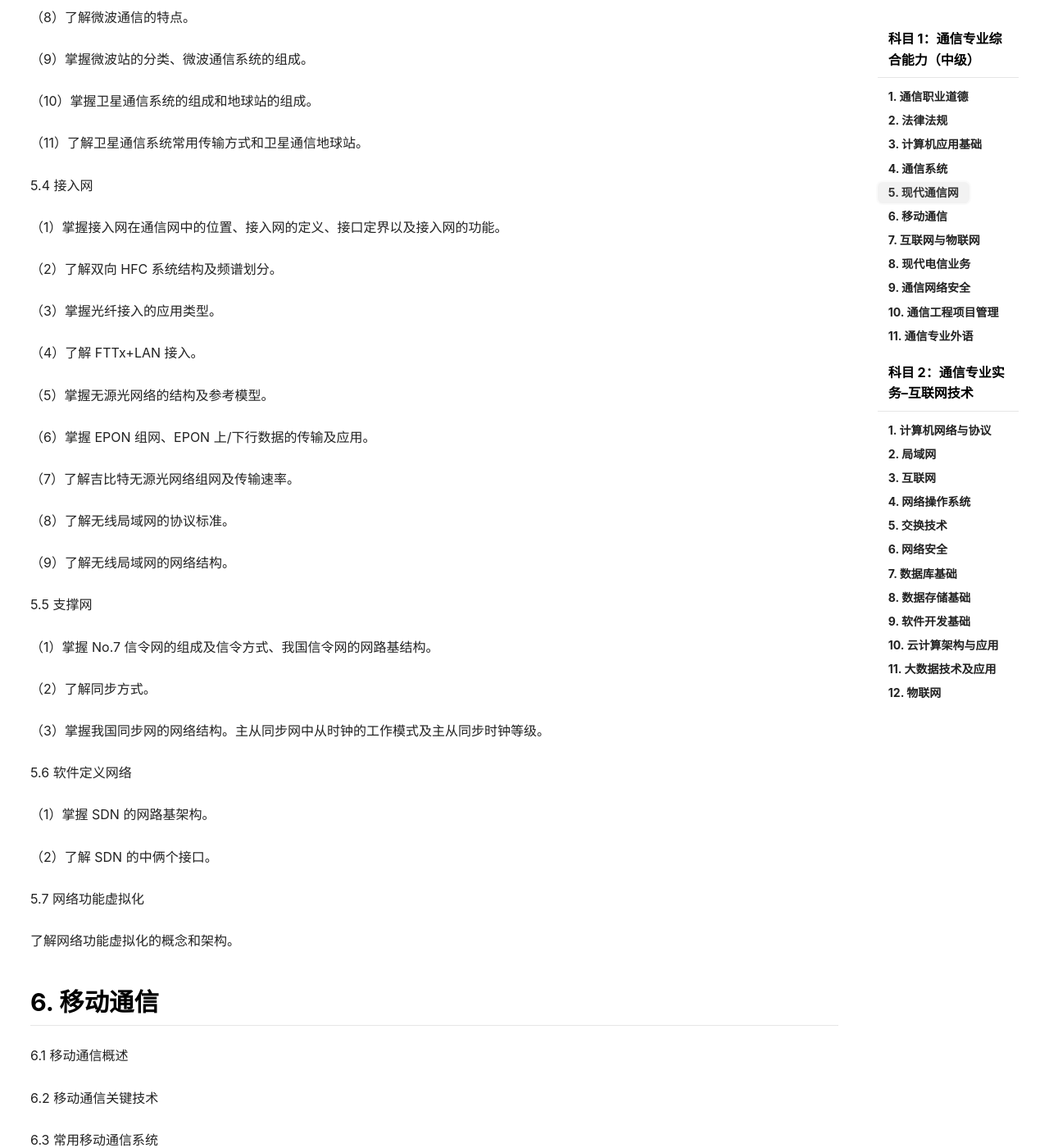
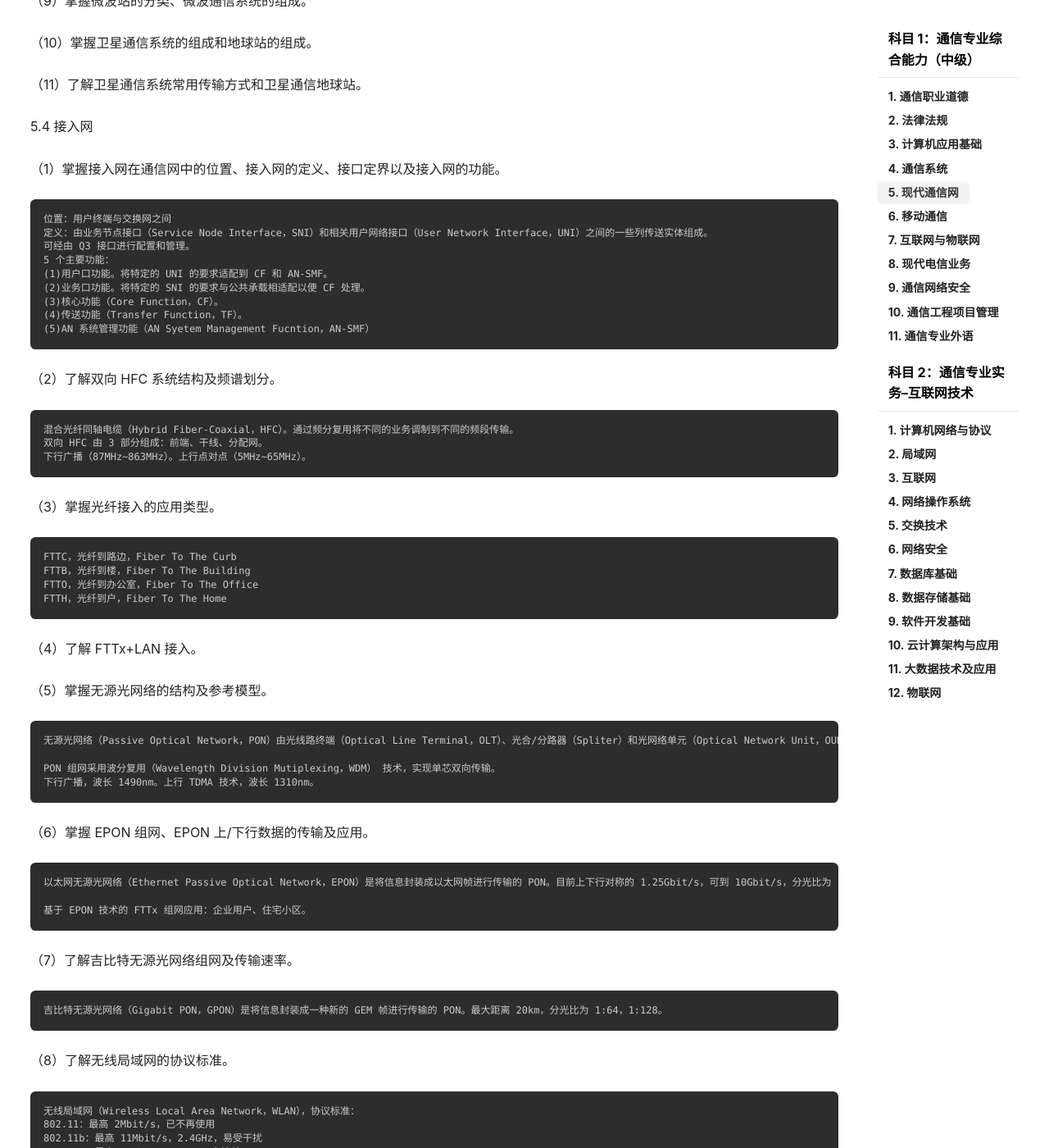
Before and after one commit to thianda91/thianda91.github.io, a Jekyll site: the page built from _posts/2018-10-03-internet-technology-outline.md, in a window 1280 px wide and 1400 px high, scrolled down 4249 px. Shown: the whole window at 82% size. Built offline with Jekyll 4.4.1, drawn with Linux system fonts in a browser that asks for light colours; nearby versions of some CDN libraries; comment, search, counter and statistics services are not loaded; some of the changed text lies outside the part shown.

Commit message:
auto push 2018-10-08 23:42:09

````diff
--- a/_posts/2018-10-03-internet-technology-outline.md
+++ b/_posts/2018-10-03-internet-technology-outline.md
@@ -154,12 +154,6 @@ modify_date:  2018-10-03 23:59:54
 
 （5）掌握 MSTP 以太网封装、级联技术及链路容量调整机制。
 
-```
-
-```
-
-
-
 （6）掌握 ASON 的功能结构、3 个平面、3 个接口以及所支持的 3 种连接类型。
 
 （7）掌握 DWDM 的系统组成、网元类型、组网及主光通道的定义。
@@ -176,19 +170,72 @@ modify_date:  2018-10-03 23:59:54
 
 （1）掌握接入网在通信网中的位置、接入网的定义、接口定界以及接入网的功能。
 
+```
+位置：用户终端与交换网之间
+定义：由业务节点接口（Service Node Interface，SNI）和相关用户网络接口（User Network Interface，UNI）之间的一些列传送实体组成。
+可经由 Q3 接口进行配置和管理。
+5 个主要功能：
+(1)用户口功能。将特定的 UNI 的要求适配到 CF 和 AN-SMF。
+(2)业务口功能。将特定的 SNI 的要求与公共承载相适配以便 CF 处理。
+(3)核心功能（Core Function，CF）。
+(4)传送功能（Transfer Function，TF）。
+(5)AN 系统管理功能（AN Syetem Management Fucntion，AN-SMF）
+```
+
 （2）了解双向 HFC 系统结构及频谱划分。
 
+```
+混合光纤同轴电缆（Hybrid Fiber-Coaxial，HFC）。通过频分复用将不同的业务调制到不同的频段传输。
+双向 HFC 由 3 部分组成：前端、干线、分配网。
+下行广播（87MHz~863MHz）。上行点对点（5MHz~65MHz）。
+```
+
 （3）掌握光纤接入的应用类型。
+
+```
+FTTC，光纤到路边，Fiber To The Curb
+FTTB，光纤到楼，Fiber To The Building
+FTTO，光纤到办公室，Fiber To The Office
+FTTH，光纤到户，Fiber To The Home
+```
 
 （4）了解 FTTx+LAN 接入。
 
 （5）掌握无源光网络的结构及参考模型。
 
+```
+无源光网络（Passive Optical Network，PON）由光线路终端（Optical Line Terminal，OLT）、光合/分路器（Spliter）和光网络单元（Optical Network Unit，OUN）组成，采用树形拓扑结构。
+
+PON 组网采用波分复用（Wavelength Division Mutiplexing，WDM） 技术，实现单芯双向传输。
+下行广播，波长 1490nm。上行 TDMA 技术，波长 1310nm。
+```
+
 （6）掌握 EPON 组网、EPON 上/下行数据的传输及应用。
+
+```
+以太网无源光网络（Ethernet Passive Optical Network，EPON）是将信息封装成以太网帧进行传输的 PON。目前上下行对称的 1.25Gbit/s，可到 10Gbit/s，分光比为 1:16，1:32。
+
+基于 EPON 技术的 FTTx 组网应用：企业用户、住宅小区。
+```
 
 （7）了解吉比特无源光网络组网及传输速率。
 
+```
+吉比特无源光网络（Gigabit PON，GPON）是将信息封装成一种新的 GEM 帧进行传输的 PON。最大距离 20km，分光比为 1:64，1:128。
+```
+
 （8）了解无线局域网的协议标准。
+
+```
+无线局域网（Wireless Local Area Network，WLAN），协议标准：
+802.11：最高 2Mbit/s，已不再使用
+802.11b：最高 11Mbit/s，2.4GHz，易受干扰
+802.11a：最高 54Mbit/s，5GHz，穿墙差
+802.11g：结合802.11b、802.11a，2.4GHz 下 11Mbit/s，5GHz 下 54Mbit/s
+802.11n：将 802.11a 及 802.11g 的速率提高到 300Mbit/s 甚至是 600Mbit/s。使用了 MIMO(多入多出)与OFDM(正交频分复用)，采用了软件无线电技术，是一个完全可编程的硬件平台。容易干扰附近的 802.11b/g 网络。
+```
+
+
 
 （9）了解无线局域网的网络结构。
 
````
